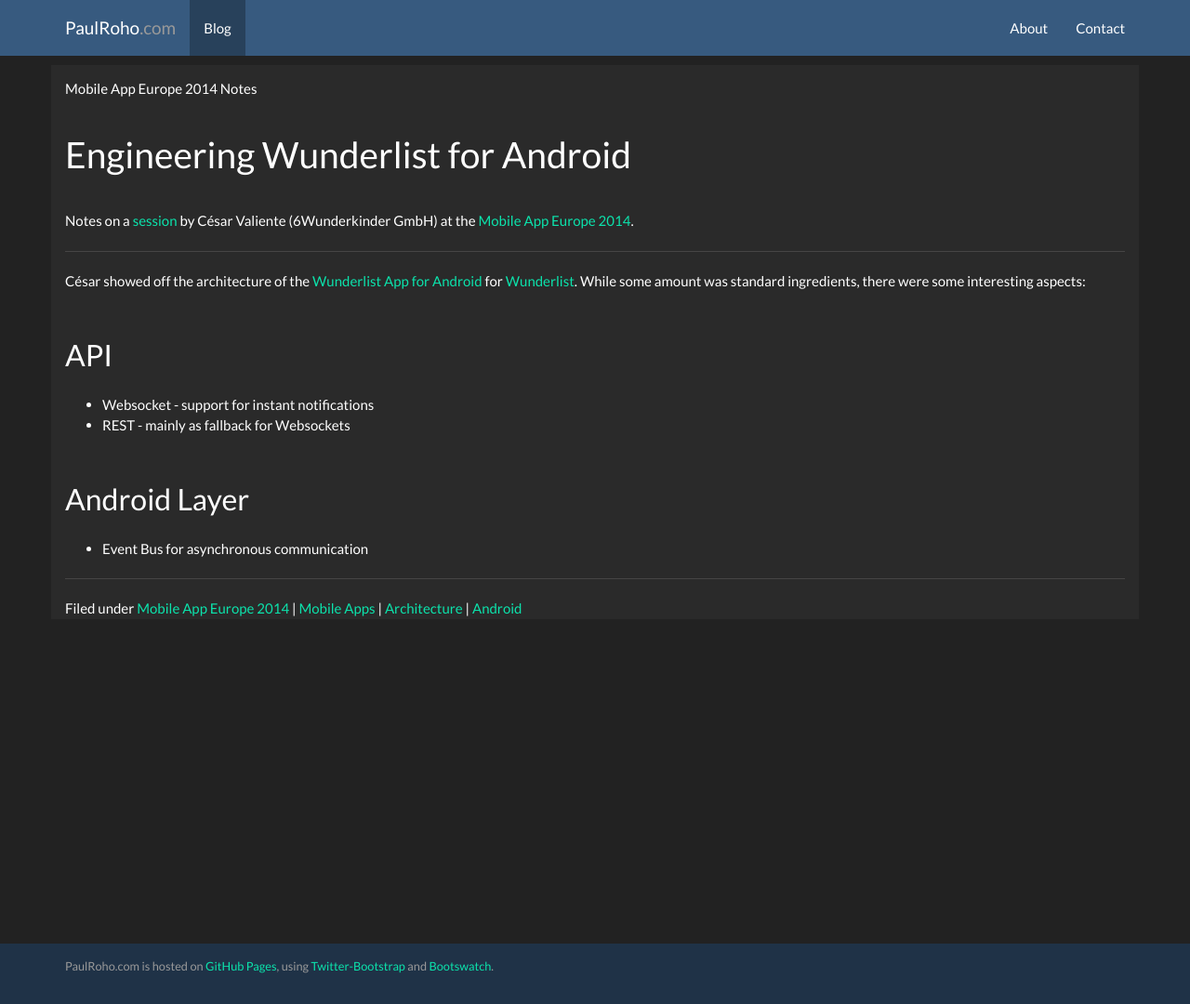
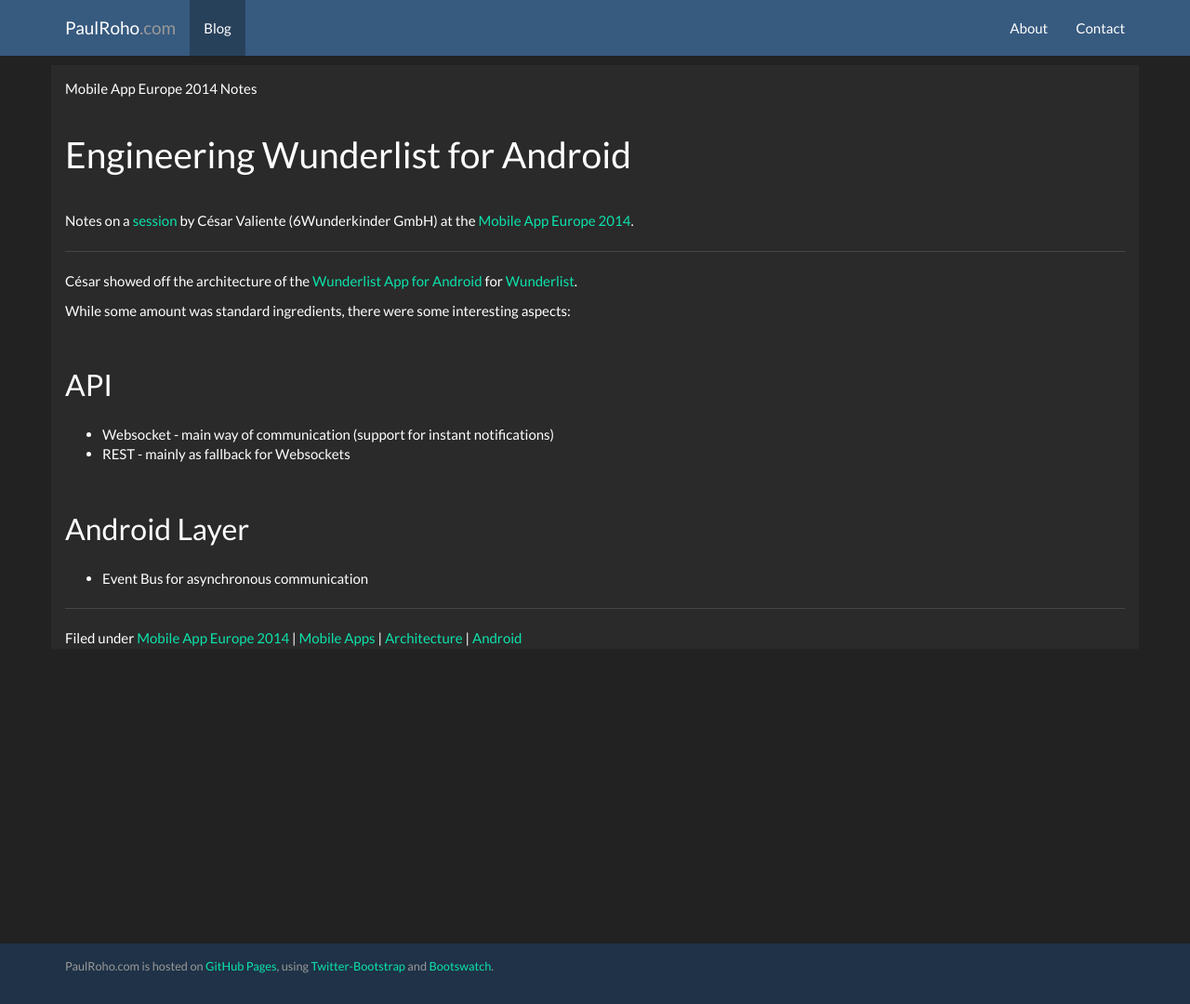
Before and after one commit to paulroho/paulroho.github.io, a Jekyll site: the page built from _posts/2014-09-29-Engineering-Wunderlist-for-Android.md, in a window 1280 px wide and 1080 px high. Shown: the whole window at 93% size. Built offline with Jekyll 4.4.1, drawn with Linux system fonts in a browser that asks for light colours; nearby versions of some CDN libraries.

Commit message:
Minor fix

```diff
--- a/_posts/2014-09-29-Engineering-Wunderlist-for-Android.md
+++ b/_posts/2014-09-29-Engineering-Wunderlist-for-Android.md
@@ -14,10 +14,12 @@
 
 ---
 
-César showed off the architecture of the [Wunderlist App for Android](https://play.google.com/store/apps/details?id=com.wunderkinder.wunderlistandroid "Wunderlist App in the Google Play Store") for [Wunderlist](https://www.wunderlist.com/). While some amount was standard ingredients, there were some interesting aspects:
+César showed off the architecture of the [Wunderlist App for Android](https://play.google.com/store/apps/details?id=com.wunderkinder.wunderlistandroid "Wunderlist App in the Google Play Store") for [Wunderlist](https://www.wunderlist.com/).
+
+While some amount was standard ingredients, there were some interesting aspects:
 
 ## API
-* Websocket - support for instant notifications
+* Websocket - main way of communication (support for instant notifications)
 * REST - mainly as fallback for Websockets
 
 ## Android Layer
```
